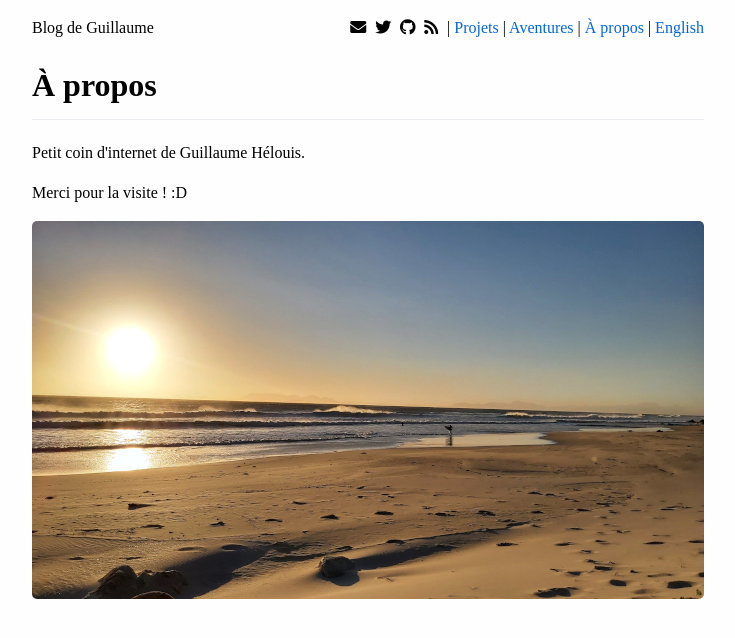
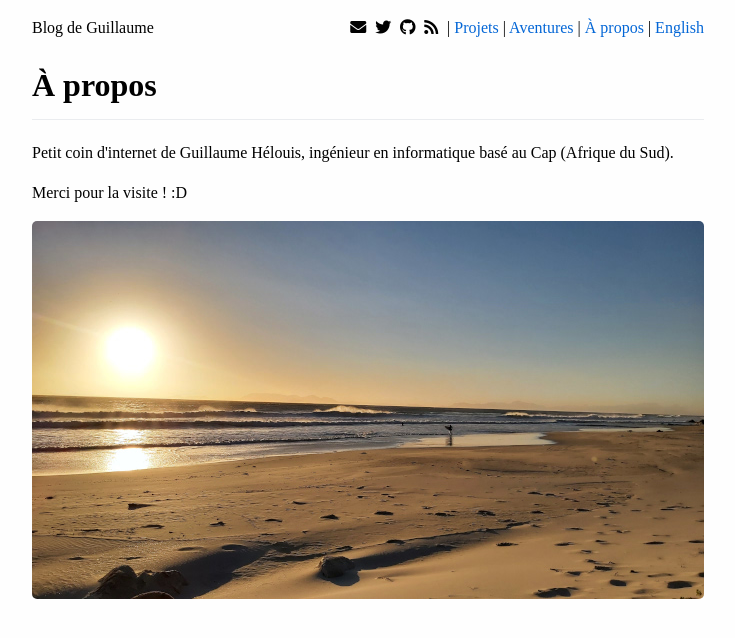
Before and after one commit to ghelouis/ghelouis.github.io, a Jekyll site: the page a-propos.html, which Jekyll copies as it is, in a window 1280 px wide. Shown: the top 638 px of the page, without its empty margins (272-1007 px from the left). Built offline with Jekyll 4.4.1, drawn with Linux system fonts in a browser that asks for light colours.

```diff
--- a/a-propos.html
+++ b/a-propos.html
@@ -37,7 +37,8 @@
       <a href="https://ghelouis.fr/en/about" hreflang="en" title="English">English</a>
     </div>
     <h1>À propos</h1>
-<p>Petit coin d'internet de Guillaume Hélouis.</p>
+    <p>Petit coin d'internet de Guillaume Hélouis, ingénieur en informatique
+    basé au Cap (Afrique du Sud).</p>
     <p> Merci pour la visite ! :D </p>
     <div class="bonus">
       <img src="images/kogel_bay.jpg" alt="Kogel Bay" class="aboutimg">
--- a/en/about.html
+++ b/en/about.html
@@ -35,7 +35,7 @@
       <a href="https://ghelouis.fr/a-propos" hreflang="fr" title="français">français</a>
     </div>
     <h1>About</h1>
-<p>Guillaume Hélouis' little space on the internet.</p>
+    <p>Guillaume Hélouis' little space on the interwebs. I'm a French Software Engineer currently based in Cape Town, South Africa.</p>
     <p> Thanks for visiting! :D </p>
     <div class="bonus">
       <img src="../images/kogel_bay.jpg" alt="Kogel Bay" class="aboutimg">
```
Lines whose indentation alone changed are shown as unchanged.
